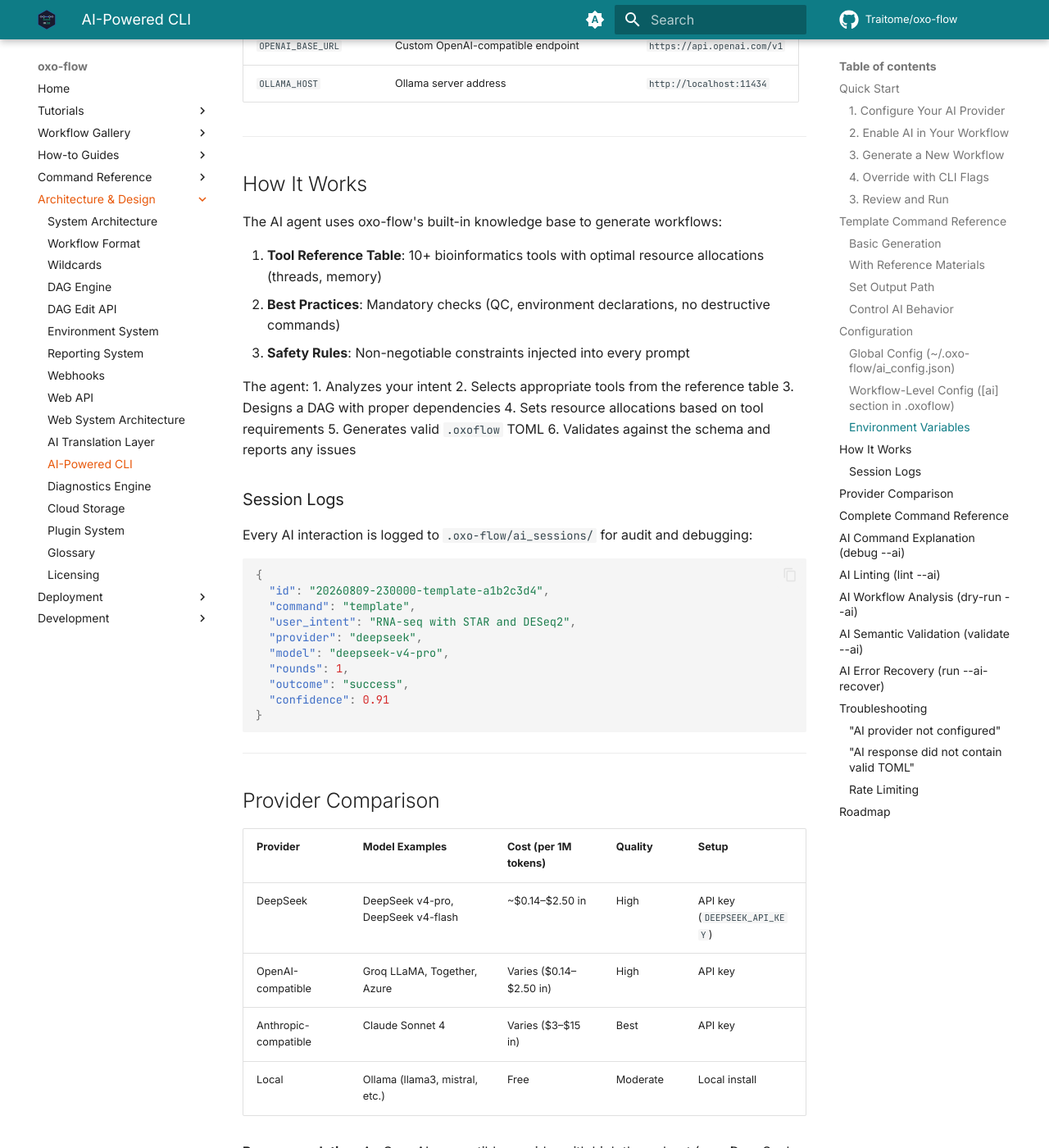
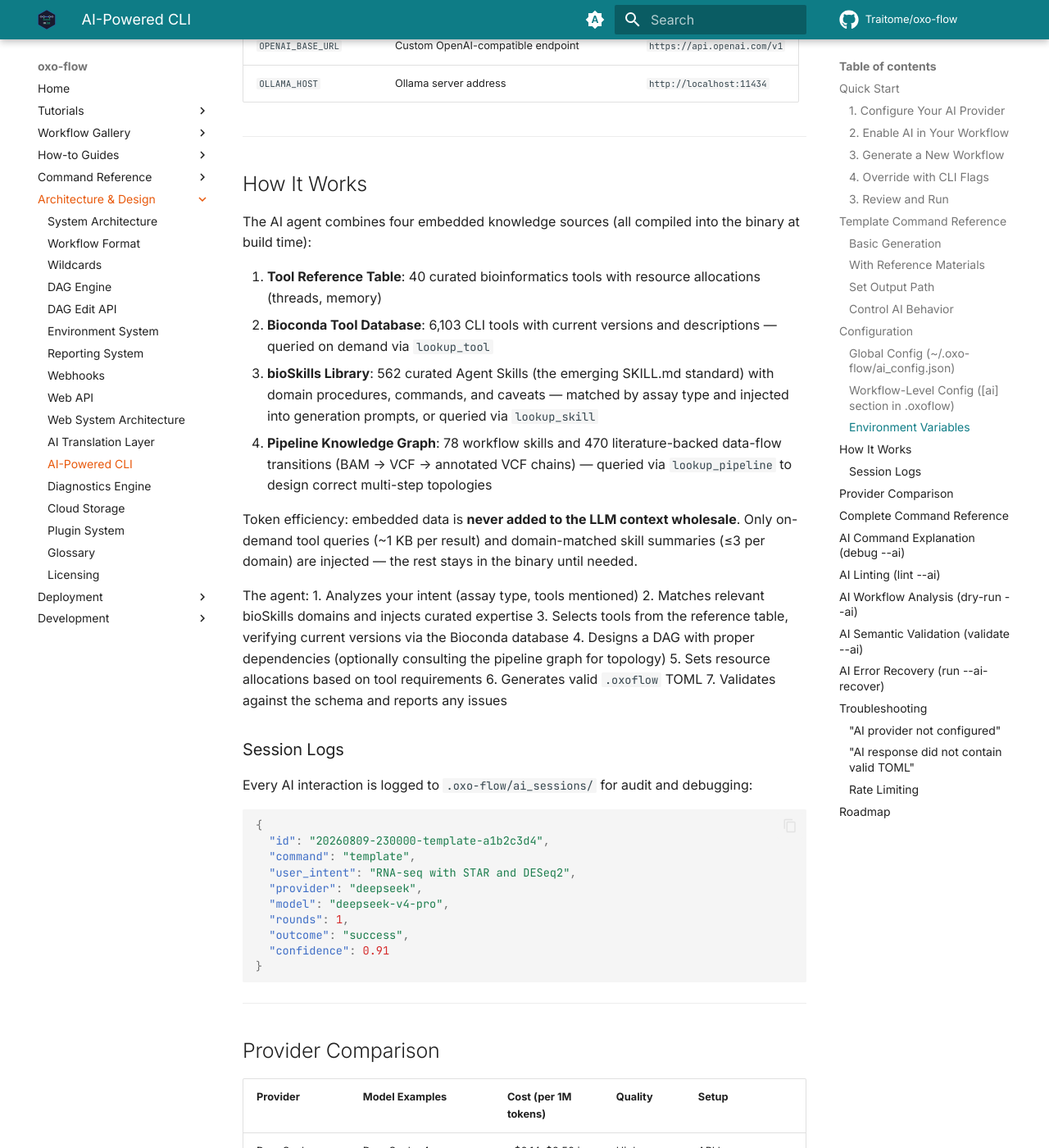
Before and after one commit to Traitome/oxo-flow, an MkDocs documentation site: the page built from docs/guide/src/reference/ai-cli.md, in a window 1280 px wide and 1400 px high, scrolled down 3917 px. Shown: the whole window at 82% size. Built offline with MkDocs 1.6.1 and Material for MkDocs 9.7.7, drawn with Linux system fonts in a browser that asks for light colours; comment, search, counter and statistics services are not loaded.

Commit message:
docs: document four embedded AI knowledge sources in ai-cli.md
Update 'How It Works' with: 40-tool reference table, 6103-tool
Bioconda DB, 562 bioSkills, 78-node pipeline knowledge graph —
and the token-efficiency design (on-demand queries only).

Co-Authored-By: Claude <noreply@anthropic.com>

```diff
--- a/docs/guide/src/reference/ai-cli.md
+++ b/docs/guide/src/reference/ai-cli.md
@@ -185,19 +185,23 @@ model = "deepseek-v4-flash"
 
 ## How It Works
 
-The AI agent uses oxo-flow's built-in knowledge base to generate workflows:
+The AI agent combines four embedded knowledge sources (all compiled into the binary at build time):
 
-1. **Tool Reference Table**: 10+ bioinformatics tools with optimal resource allocations (threads, memory)
-2. **Best Practices**: Mandatory checks (QC, environment declarations, no destructive commands)
-3. **Safety Rules**: Non-negotiable constraints injected into every prompt
+1. **Tool Reference Table**: 40 curated bioinformatics tools with resource allocations (threads, memory)
+2. **Bioconda Tool Database**: 6,103 CLI tools with current versions and descriptions — queried on demand via `lookup_tool`
+3. **bioSkills Library**: 562 curated Agent Skills (the emerging SKILL.md standard) with domain procedures, commands, and caveats — matched by assay type and injected into generation prompts, or queried via `lookup_skill`
+4. **Pipeline Knowledge Graph**: 78 workflow skills and 470 literature-backed data-flow transitions (BAM → VCF → annotated VCF chains) — queried via `lookup_pipeline` to design correct multi-step topologies
+
+Token efficiency: embedded data is **never added to the LLM context wholesale**. Only on-demand tool queries (~1 KB per result) and domain-matched skill summaries (≤3 per domain) are injected — the rest stays in the binary until needed.
 
 The agent:
-1. Analyzes your intent
-2. Selects appropriate tools from the reference table
-3. Designs a DAG with proper dependencies
-4. Sets resource allocations based on tool requirements
-5. Generates valid `.oxoflow` TOML
-6. Validates against the schema and reports any issues
+1. Analyzes your intent (assay type, tools mentioned)
+2. Matches relevant bioSkills domains and injects curated expertise
+3. Selects tools from the reference table, verifying current versions via the Bioconda database
+4. Designs a DAG with proper dependencies (optionally consulting the pipeline graph for topology)
+5. Sets resource allocations based on tool requirements
+6. Generates valid `.oxoflow` TOML
+7. Validates against the schema and reports any issues
 
 ### Session Logs
 
```
